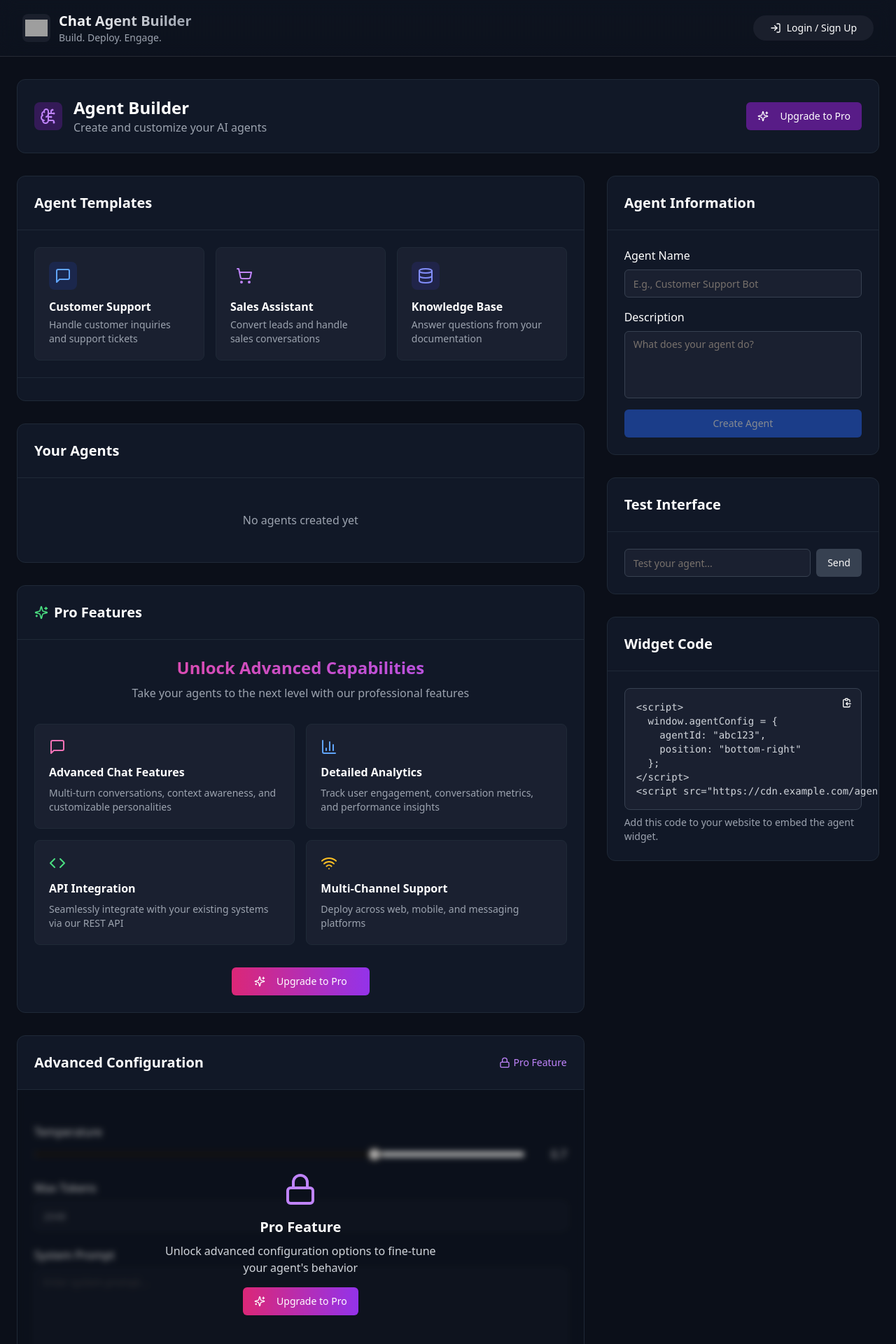
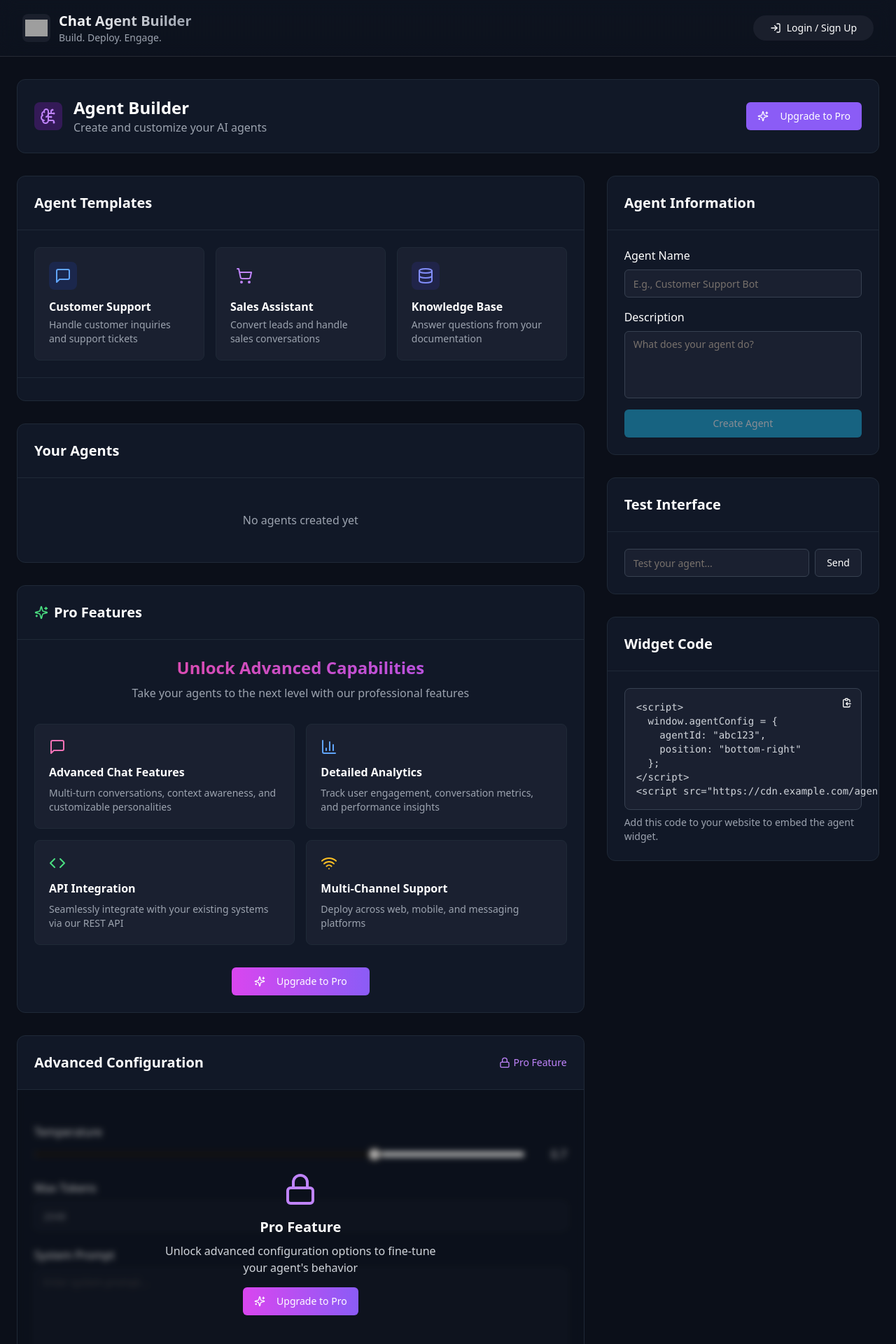
Before and after one commit to Louistrash/agentbuilder, a React (Vite) app: page /agent-builder in a window 1280 px wide. Shown: the top 1920 px of the page at 70% size. Built offline with nearby package versions, Linux system fonts and the light colour scheme; grey boxes are pictures that could not be loaded.

Commit message:
Refactor Agent Builder button styles
Improved the styling of the button in the Agent Builder component to better match the overall design.

```diff
--- a/src/pages/AgentBuilderFree.tsx
+++ b/src/pages/AgentBuilderFree.tsx
@@ -168,7 +168,7 @@ const AgentBuilderFree = () => {
           </div>
           <Button
             onClick={handleUpgradeToPro}
-            className="bg-purple-900 hover:bg-purple-800 text-white"
+            className="bg-[#8B5CF6] hover:bg-[#7C3AED] text-white"
           >
             <Sparkles className="mr-2 h-4 w-4" />
             Upgrade to Pro
@@ -253,7 +253,7 @@ const AgentBuilderFree = () => {
                 <div className="flex justify-center">
                   <Button
                     onClick={handleUpgradeToPro}
-                    className="bg-gradient-to-r from-pink-600 to-purple-600 hover:from-pink-700 hover:to-purple-700 text-white px-8 py-2"
+                    className="bg-gradient-to-r from-[#D946EF] to-[#8B5CF6] hover:from-[#C026D3] hover:to-[#7C3AED] text-white px-8 py-2"
                   >
                     <Sparkles className="mr-2 h-4 w-4" />
                     Upgrade to Pro
@@ -281,7 +281,7 @@ const AgentBuilderFree = () => {
                   </p>
                   <Button
                     onClick={handleUpgradeToPro}
-                    className="bg-gradient-to-r from-pink-600 to-purple-600 hover:from-pink-700 hover:to-purple-700 text-white"
+                    className="bg-gradient-to-r from-[#D946EF] to-[#8B5CF6] hover:from-[#C026D3] hover:to-[#7C3AED] text-white"
                   >
                     <Sparkles className="mr-2 h-4 w-4" />
                     Upgrade to Pro
@@ -373,7 +373,7 @@ const AgentBuilderFree = () => {
                 <Button
                   onClick={handleCreateAgent}
                   disabled={creatingAgent || !agentName.trim()}
-                  className="w-full bg-blue-600 hover:bg-blue-700 mt-4"
+                  className="w-full bg-[#1EAEDB] hover:bg-[#0EA5E9] text-white mt-4"
                 >
                   {creatingAgent ? "Creating..." : "Create Agent"}
                 </Button>
@@ -400,7 +400,7 @@ const AgentBuilderFree = () => {
                   />
                   <Button
                     onClick={handleTestAgent}
-                    className="bg-gray-700 hover:bg-gray-600"
+                    className="bg-[#1a2030] hover:bg-[#2a3040] border border-gray-700 text-white"
                   >
                     Send
                   </Button>
```
